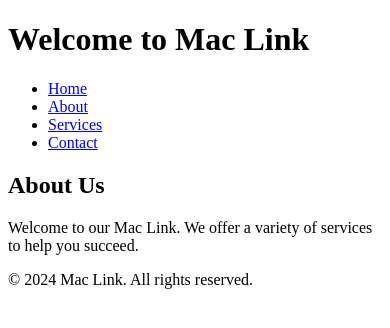
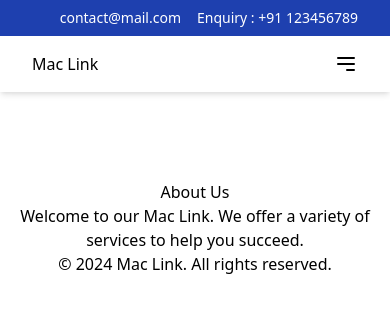
Before and after one commit to athul822/maclink, a website: page index.html in a window 390 px wide. Drawn offline with nearby package versions, Linux system fonts and the light colour scheme.

Commit message:
tailwind + header nav responsive

```diff
--- a/index.html
+++ b/index.html
@@ -1,28 +1,98 @@
 <!DOCTYPE html>
 <html lang="en">
+
 <head>
     <meta charset="UTF-8">
     <meta name="viewport" content="width=device-width, initial-scale=1.0">
+    <script src="https://cdn.tailwindcss.com"></script>
+    <script>
+        tailwind.config = {
+            theme: {
+                extend: {
+                    colors: {
+                        clifford: 'white',
+                    },
+                    boxShadow: {
+                        'bottom': '0 4px 6px -1px rgba(0, 0, 0, 0.1), 0 2px 4px -1px rgba(0, 0, 0, 0.06)',
+                    }
+                }
+            }
+        }
+    </script>
     <title>Mac Link</title>
+    <style>
+        .menu-icon {
+            display: none;
+        }
+
+        @media (max-width: 1024px) {
+            .menu-icon {
+                display: block;
+            }
+
+            .nav-menu {
+                display: none;
+                opacity: 0;
+                transition: opacity 0.3s ease, max-height 0.3s ease;
+                max-height: 0;
+                overflow: hidden;
+            }
+
+            .nav-menu.open {
+                display: block;
+                opacity: 1;
+                max-height: 500px; /* Adjust this value based on the menu height */
+            }
+        }
+    </style>
 </head>
+
 <body>
-    <header>
-        <h1>Welcome to Mac Link</h1>
-        <nav>
-            <ul>
+    <header class="text-clifford flex flex-col fixed top-0 left-0 right-0 z-10">
+        <div class="bg-blue-800 py-2 px-8 flex justify-center">
+            <nav class="flex justify-end container">
+                <ul class="flex space-x-4 text-sm">
+                    <li><a href="index.html">contact@mail.com</a></li>
+                    <li><a href="about.html">Enquiry : +91 123456789</a></li>
+                </ul>
+            </nav>
+        </div>
+        <div class="bg-white text-black py-4 px-8 flex justify-center shadow-bottom w-full transition-transform ease-in duration-500">
+            <nav class="flex justify-between container items-center flex-col lg:flex-row w-full">
+                <div class="flex items-center justify-between w-full lg:w-auto">
+                    <h1>Mac Link</h1>
+                    <div class="menu-icon cursor-pointer lg:hidden" onclick="toggleMenu()">
+                        <!-- Hamburger Icon -->
+                        <svg class="w-6 h-6" fill="none" stroke="currentColor" viewBox="0 0 24 24" xmlns="http://www.w3.org/2000/svg">
+                            <path stroke-linecap="round" stroke-linejoin="round" stroke-width="2" d="M4 6h16M4 12h16m-7 6h7"></path>
+                        </svg>
+                    </div>
+                </div>
+                <ul class="nav-menu flex-col lg:flex-row lg:flex lg:space-x-6 bg-white lg:bg-transparent text-center w-full lg:w-auto text-start mt-3">
                     <li><a href="index.html">Home</a></li>
                     <li><a href="about.html">About</a></li>
                     <li><a href="services.html">Services</a></li>
                     <li><a href="contact.html">Contact</a></li>
                 </ul>
             </nav>
+        </div>
     </header>
-    <main>
+    <main class="flex justify-center items-center mt-[180px]">
+        <div class="container text-center">
             <h2>About Us</h2>
             <p>Welcome to our Mac Link. We offer a variety of services to help you succeed.</p>
+        </div>
     </main>
-    <footer>
+    <footer class="flex justify-center">
         <p>&copy; 2024 Mac Link. All rights reserved.</p>
     </footer>
+
+    <script>
+        function toggleMenu() {
+            const navMenu = document.querySelector('.nav-menu');
+            navMenu.classList.toggle('open');
+        }
+    </script>
 </body>
+
 </html>
--- /dev/null
+++ b/tailwind.config.js
@@ -0,0 +1,11 @@
+module.exports = {
+    content: [
+      './*.html',
+      './public/**/*.html',
+      './src/**/*.{js,jsx,ts,tsx,vue}',
+    ],
+    theme: {
+      extend: {},
+    },
+    plugins: [],
+  }
```
Lines whose indentation alone changed are shown as unchanged.
